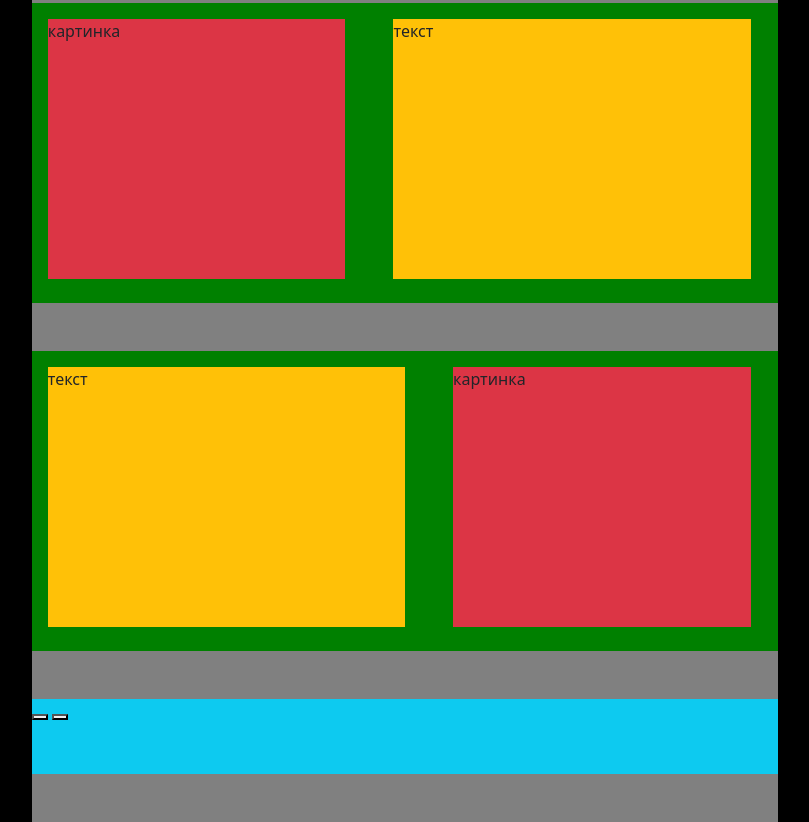
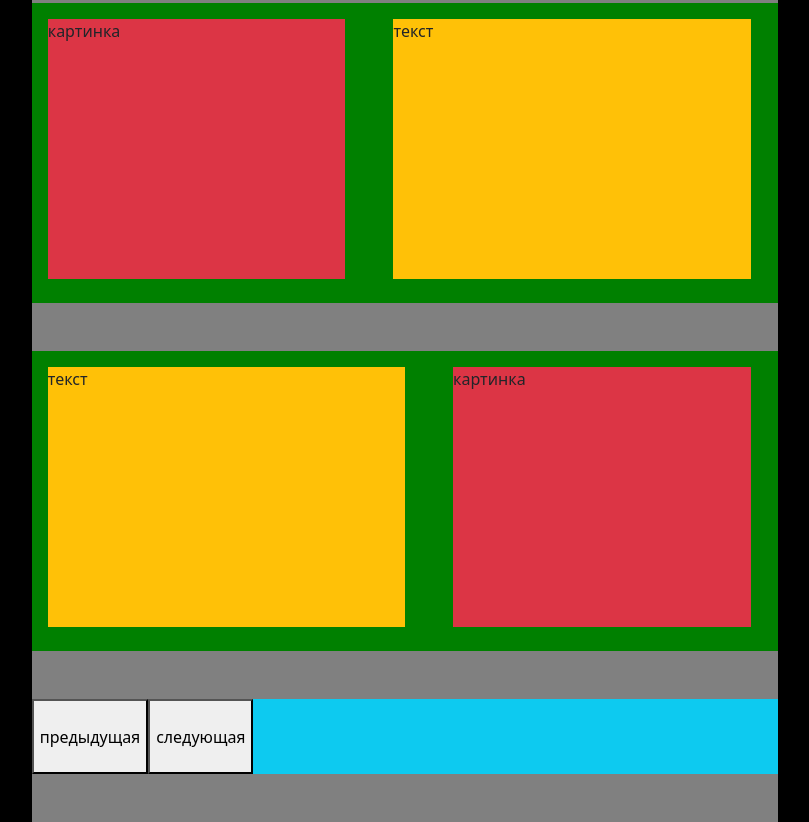
Before and after one commit to DragonLord24/School_progect, a plain HTML site: page index.html in a window 1280 px wide. Shown: the part 484-1306 px from the top of the page, without its empty margins (235-1044 px from the left). Drawn offline with nearby package versions, Linux system fonts and the light colour scheme.

Commit message:
Index.html

```diff
--- a/index.html
+++ b/index.html
@@ -61,9 +61,9 @@
 			</div>
 		</div>
 
-		<div class="bg-info col-12 bottom_panel1 mt-5">
-			<button></button>
-			<button></button>
+		<div class="bg-info col-12 bottom_panel1 mt-5 d-flex">
+			<button>предыдущая</button>
+			<button>следующая</button>
 		</div>
 
 	</div>
```
